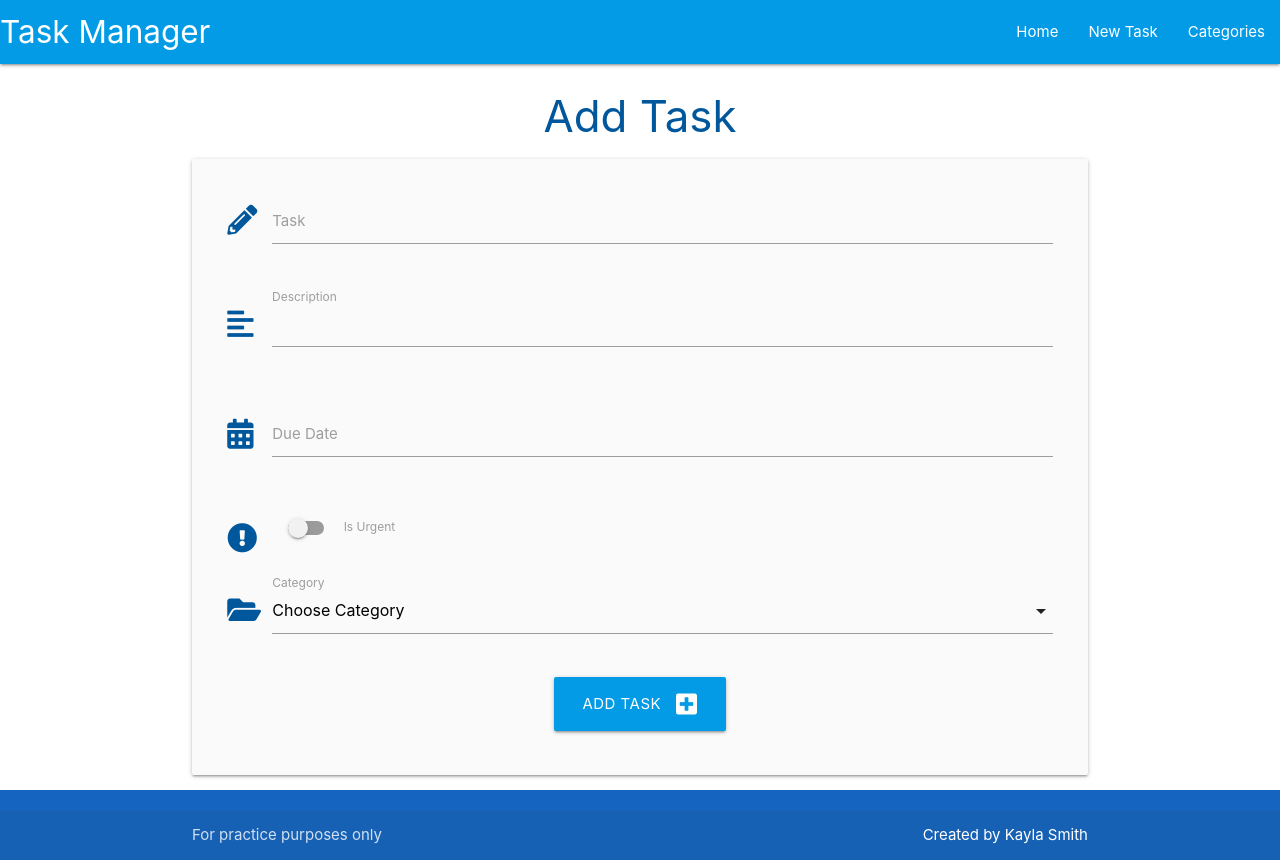
After one commit to Kaylaesmith1/task-manager-walkthrough, a Flask app: page /add_task in a window 1280 px wide. The commit adds this page. Run offline with Flask 2, Linux system fonts and the light colour scheme; data that the repository does not hold is empty.

Commit message:
Add task section.

```diff
--- a/taskmanager/routes.py
+++ b/taskmanager/routes.py
@@ -13,6 +13,7 @@ def categories():
     categories = list(Category.query.order_by(Category.category_name).all())
     return render_template("categories.html", categories=categories)
 
+
 @app.route("/add_category", methods=["GET", "POST"])
 def add_category():
     if request.method == "POST":
@@ -21,7 +22,6 @@ def add_category():
         db.session.commit()
         return redirect(url_for("categories"))
     return render_template("add_category.html")
-
 
 
 @app.route("/edit_category/<int:category_id>", methods=["GET", "POST"])
@@ -40,3 +40,20 @@ def delete_category(category_id):
     db.session.delete(category)
     db.session.commit()
     return redirect(url_for("categories"))
+
+
+@app.route("/add_task", methods=["GET", "POST"])
+def add_task():
+    categories = list(Category.query.order_by(Category.category_name).all())
+    if request.method == "POST":
+        task = Task(
+            task_name=request.form.get("task_name"),
+            task_description=request.form.get("task_description"),
+            is_urgent=bool(True if request.form.get("is_urgent") else False),
+            due_date=request.form.get("due_date"),
+            category_id=request.form.get("category_id")
+        )
+        db.session.add(task)
+        db.session.commit()
+        return redirect(url_for("home"))
+    return render_template("add_task.html", categories=categories)
--- a/taskmanager/static/js/script.js
+++ b/taskmanager/static/js/script.js
@@ -1,4 +1,16 @@
 document.addEventListener('DOMContentLoaded', function() {
     let sidenav = document.querySelectorAll('.sidenav');
     M.Sidenav.init(sidenav);
+
+
+  // datepicker initialization
+  let datepicker = document.querySelectorAll('.datepicker');
+  M.Datepicker.init(datepicker, {
+    format: "dd mmmm yyyy",
+    i18n: {done: "Select"}
   });
+
+  // select initialization
+  selects = document.querySelectorAll('select');
+  M.FormSelect.init(selects);
+  });
--- a/taskmanager/templates/add_category.html
+++ b/taskmanager/templates/add_category.html
@@ -8,7 +8,7 @@
         <div class="row">
             <div class="input-field col s12">
                 <i class="fas fa-folder-open prefix light-blue-text text-darken-4"></i>
-                <input id="category_name" name="category_name" minlenght="3" maxlenght="25" type="text" class="validate" required>
+                <input id="category_name" name="category_name" minlength="3" maxlength="25" type="text" class="validate" required>
                 <label for="category_name">Category Name</label>
             </div>
         </div>
--- /dev/null
+++ b/taskmanager/templates/add_task.html
@@ -0,0 +1,71 @@
+{% extends "base.html" %}
+{% block content %}
+
+<h3 class="light-blue-text text-darken-4 center-align">Add Task</h3>
+
+<div class="row card-panel grey lighten-5">
+    <form class="col s12" method="POST" action="{{ url_for('add_task') }}">
+        <!-- task_name -->
+        <div class="row">
+            <div class="input-field col s12">
+                <i class="fas fa-pencil-alt prefix light-blue-text text-darken-4"></i>
+                <input id="task_name" name="task_name" minlength="5" maxlength="50" type="text" class="validate" required>
+                <label for="task_name">Task</label>
+            </div>
+        </div>
+        <!-- task_description -->
+        <div class="row">
+            <div class="input-field col s12">
+                <i class="fas fa-align-left prefix light-blue-text text-darken-4"></i>
+                <textarea id="task_description" name="task_description" minlength="5" maxlength="200" type="text"
+                    class="materialize-textarea validate" required>
+                    </textarea>
+                <label for="task_description">Description</label>
+            </div>
+        </div>
+         <!-- due_date -->
+         <div class="row">
+            <div class="input-field col s12">
+                <i class="fas fa-calendar-alt prefix light-blue-text text-darken-4"></i>
+                <input id="due_date" name="due_date" type="text" class="datepicker validate" required>
+                <label for="due_date">Due Date</label>
+            </div>
+        </div>
+        <!-- is_urgent -->
+        <div class="row">
+            <div class="input-field col s12">
+                <div class="switch">
+                    <i class="fas fa-exclamation-circle prefix light-blue-text text-darken-4"></i>
+                    <label for="is_urgent">
+                        <input id="is_urgent" name="is_urgent" type="checkbox">
+                        <span class="lever"></span>
+                        Is Urgent
+                    </label>
+                </div>
+            </div>
+        </div>
+        <!-- category_id -->
+        <div class="row">
+            <div class="input-field col s12">
+                <i class="fas fa-folder-open prefix light-blue-text text-darken-4"></i>
+                <select name="category_id" id="category_id" class="validate" required>
+                    <option value="" disabled selected>Choose Category</option>
+                    {% for category in categories %}
+                        <option value="{{ category.id }}">{{ category.category_name }}</option>
+                    {% endfor %}
+                </select>
+                <label for="category_id">Category</label>
+            </div>
+        </div>
+        <!-- submit button -->
+        <div class="row">
+            <div class="col s12 center-align">
+                <button type="submit" class="btn-large light-blue darken-1">
+                    Add Task <i class="fas fa-plus-square right"></i>
+                </button>
+            </div>
+        </div>
+    </form>
+</div>
+
+{% endblock %}
--- a/taskmanager/templates/base.html
+++ b/taskmanager/templates/base.html
@@ -20,7 +20,7 @@
                 <a href="#" data-target="mobile-demo" class="sidenav-trigger"><i class="fas fa-bars">menu</i></a>
                 <ul class="right hide-on-med-and-down">
                     <li><a href="{{ url_for('home') }}">Home</a></li>
-                    <li><a href="">New Task</a></li>
+                    <li><a href="{{ url_for('add_task') }}">New Task</a></li>
                     <li><a href="{{ url_for('categories') }}">Categories</a></li>
 
                 </ul>
@@ -29,7 +29,7 @@
         <!-- mobile side navbar -->
         <ul class="sidenav" id="mobile-demo">
             <li><a href="{{ url_for('home') }}">Home</a></li>
-            <li><a href="">New Task</a></li>
+            <li><a href="{{ url_for('add_task') }}">New Task</a></li>
             <li><a href="{{ url_for('categories') }}">Categories</a></li>
 
         </ul>
--- a/taskmanager/templates/edit_category.html
+++ b/taskmanager/templates/edit_category.html
@@ -8,7 +8,7 @@
         <div class="row">
             <div class="input-field col s12">
                 <i class="fas fa-folder-open prefix light-blue-text text-darken-4"></i>
-                <input id="category_name" name="category_name" value="{{ category.category_name }}" minlenght="3" maxlenght="25" type="text" class="validate" required>
+                <input id="category_name" name="category_name" value="{{ category.category_name }}" minlength="3" maxlength="25" type="text" class="validate" required>
                 <label for="category_name">Category Name</label>
             </div>
         </div>
```
Also changed, not shown: taskmanager/templates/tasks.html (+8 -0 lines).
